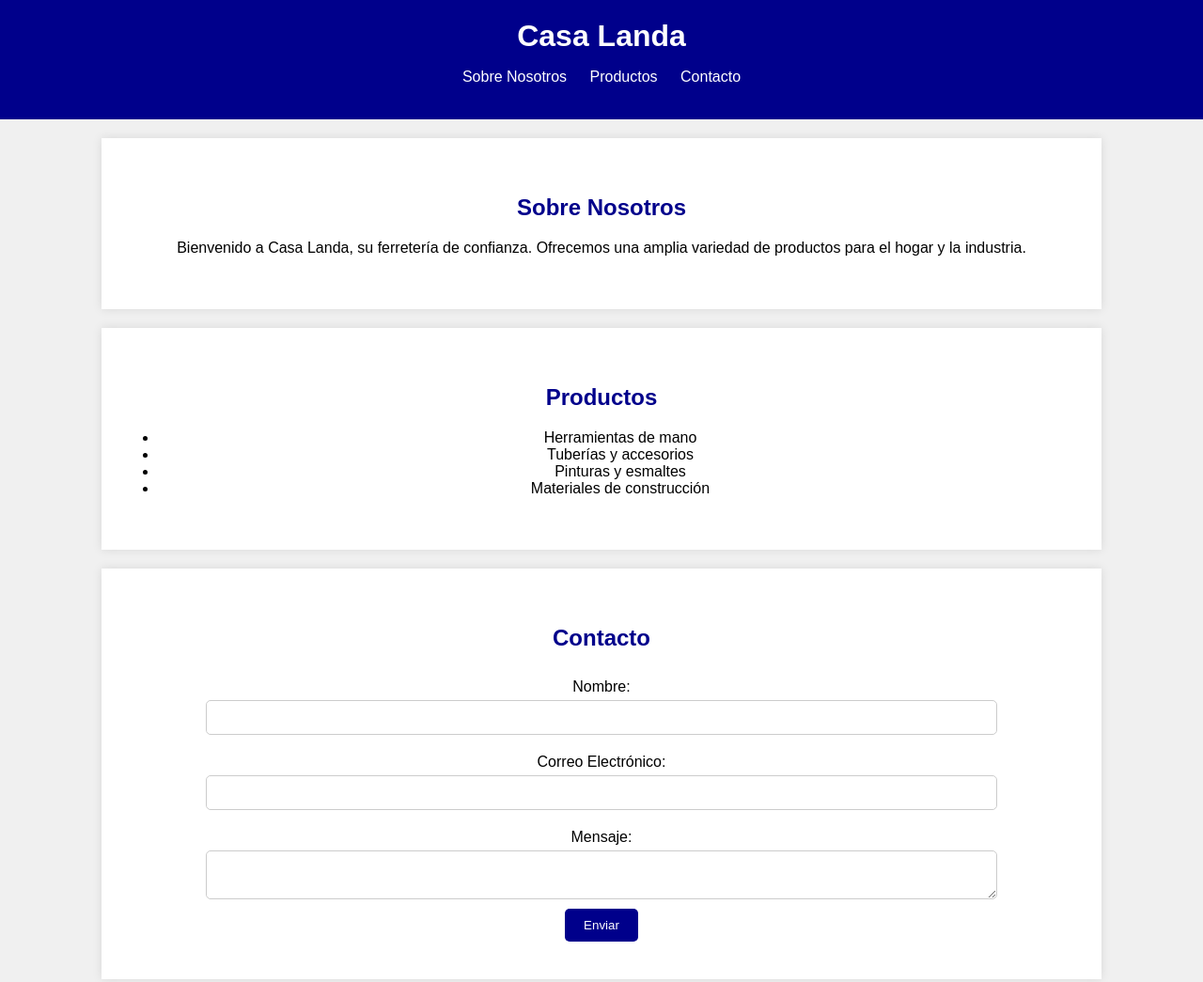
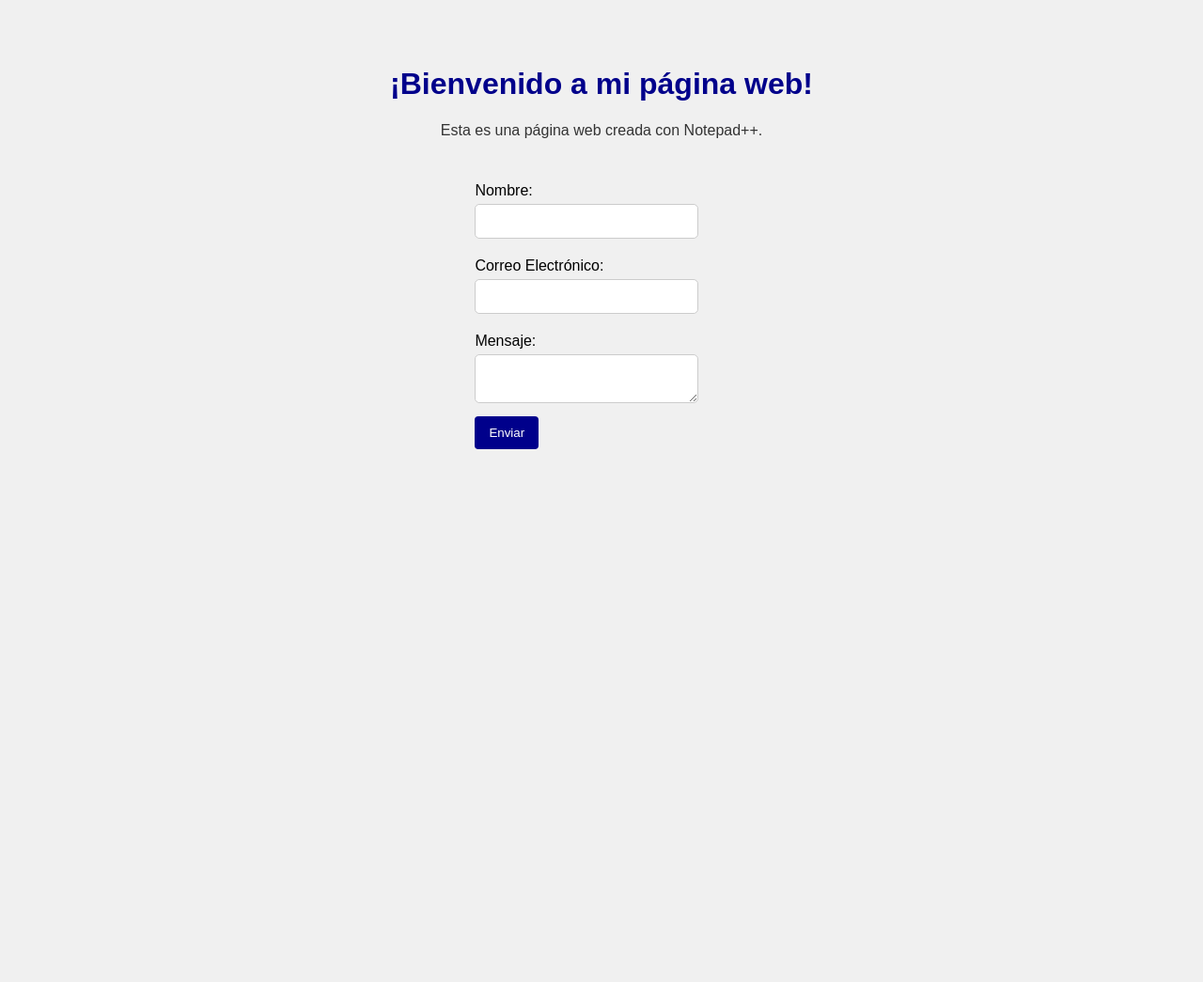
Before and after one commit to daniellanda72/casa-landa, a plain HTML site: page index.html in a window 1280 px wide. Shown: the top 1045 px of the page at 94% size. After the commit the page ends 800 px from the top, so only its background shows below. Drawn offline with Linux system fonts and the light colour scheme.

Commit message:
Add files via upload

```diff
--- a/index.html
+++ b/index.html
@@ -3,39 +3,55 @@
 <head>
     <meta charset="UTF-8">
     <meta name="viewport" content="width=device-width, initial-scale=1.0">
-    <title>Casa Landa - Ferretería</title>
-    <link rel="stylesheet" href="styles.css"> <!-- Archivo CSS externo -->
+    <title>Mi Página Web</title>
+    <link rel="stylesheet" href="styles.css">
+    <style>
+        body {
+            font-family: Arial, sans-serif;
+            background-color: #f0f0f0;
+            text-align: center;
+            padding: 50px;
+        }
+        h1 {
+            color: darkblue;
+        }
+        p {
+            color: #333;
+        }
+        form {
+            margin-top: 20px;
+            display: inline-block;
+            text-align: left;
+        }
+        label {
+            display: block;
+            margin: 5px 0;
+        }
+        input, textarea {
+            width: 100%;
+            padding: 8px;
+            margin-bottom: 10px;
+            border: 1px solid #ccc;
+            border-radius: 4px;
+        }
+        button {
+            background-color: darkblue;
+            color: white;
+            border: none;
+            padding: 10px 15px;
+            border-radius: 4px;
+            cursor: pointer;
+        }
+        button:hover {
+            background-color: blue;
+        }
+    </style>
 </head>
 <body>
-    <header>
-        <h1>Casa Landa</h1>
-        <nav>
-            <ul>
-                <li><a href="#about">Sobre Nosotros</a></li>
-                <li><a href="#products">Productos</a></li>
-                <li><a href="#contact">Contacto</a></li>
-            </ul>
-        </nav>
-    </header>
+    <h1>¡Bienvenido a mi página web!</h1>
+    <p>Esta es una página web creada con Notepad++.</p>
 
-    <section id="about">
-        <h2>Sobre Nosotros</h2>
-        <p>Bienvenido a Casa Landa, su ferretería de confianza. Ofrecemos una amplia variedad de productos para el hogar y la industria.</p>
-    </section>
-
-    <section id="products">
-        <h2>Productos</h2>
-        <ul>
-            <li>Herramientas de mano</li>
-            <li>Tuberías y accesorios</li>
-            <li>Pinturas y esmaltes</li>
-            <li>Materiales de construcción</li>
-        </ul>
-    </section>
-
-    <section id="contact">
-        <h2>Contacto</h2>
-        <form action="https://formspree.io/f/your-email" method="POST">
+    <form action="https://formspree.io/f/tu-enlace-aqui" method="POST">
         <label for="name">Nombre:</label>
         <input type="text" id="name" name="name" required>
 
@@ -47,15 +63,5 @@
 
         <button type="submit">Enviar</button>
     </form>
-    </section>
-
-    <footer>
-        <p>&copy; 2024 Casa Landa</p>
-        <div class="social">
-            <a href="https://facebook.com/casalandacomercio" target="_blank">Facebook</a>
-            <a href="https://instagram.com/casalandacomercio" target="_blank">Instagram</a>
-            <a href="https://twitter.com/casalandacomercio" target="_blank">Twitter</a>
-        </div>
-    </footer>
 </body>
 </html>
```
Lines whose indentation alone changed are shown as unchanged.
